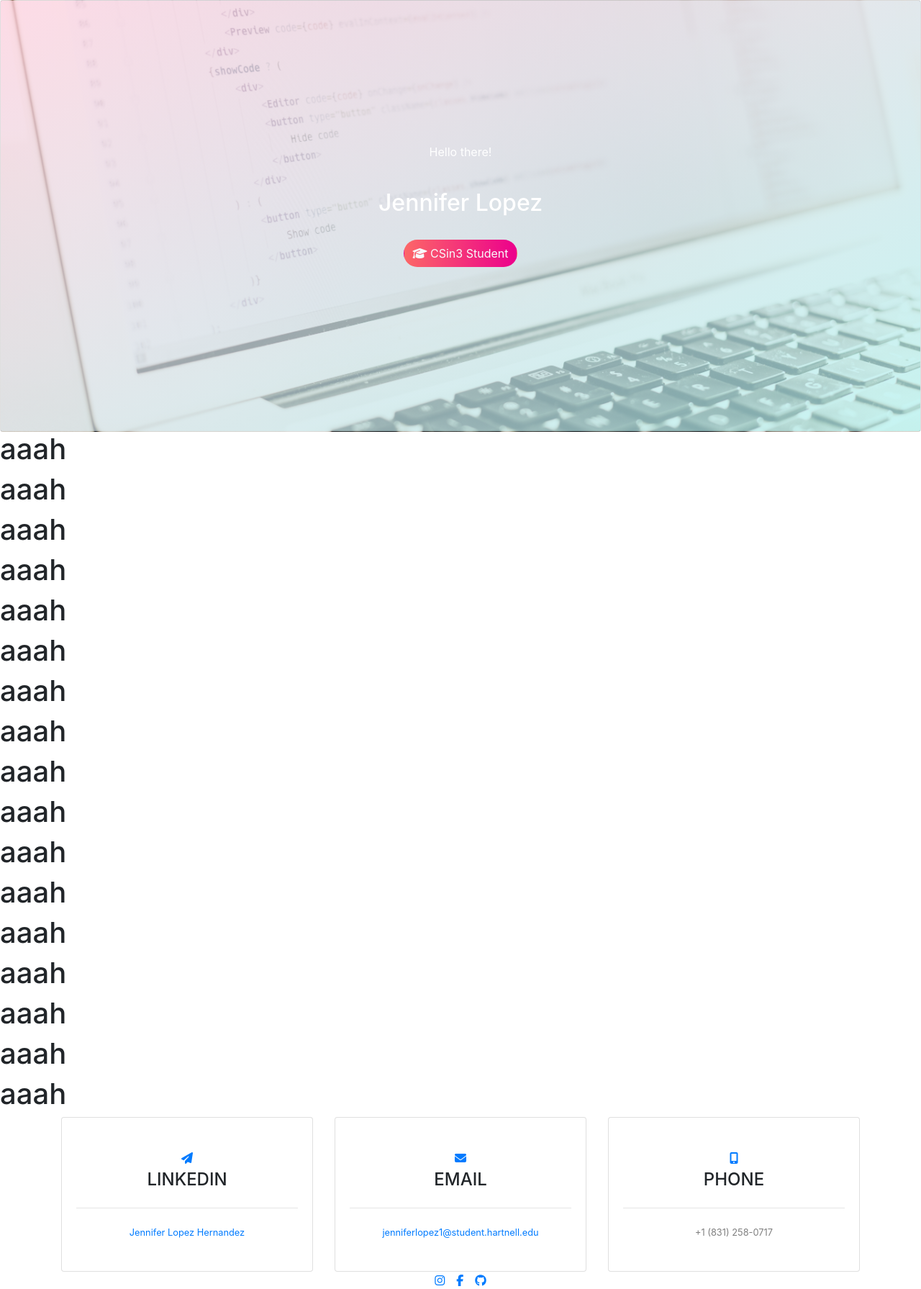
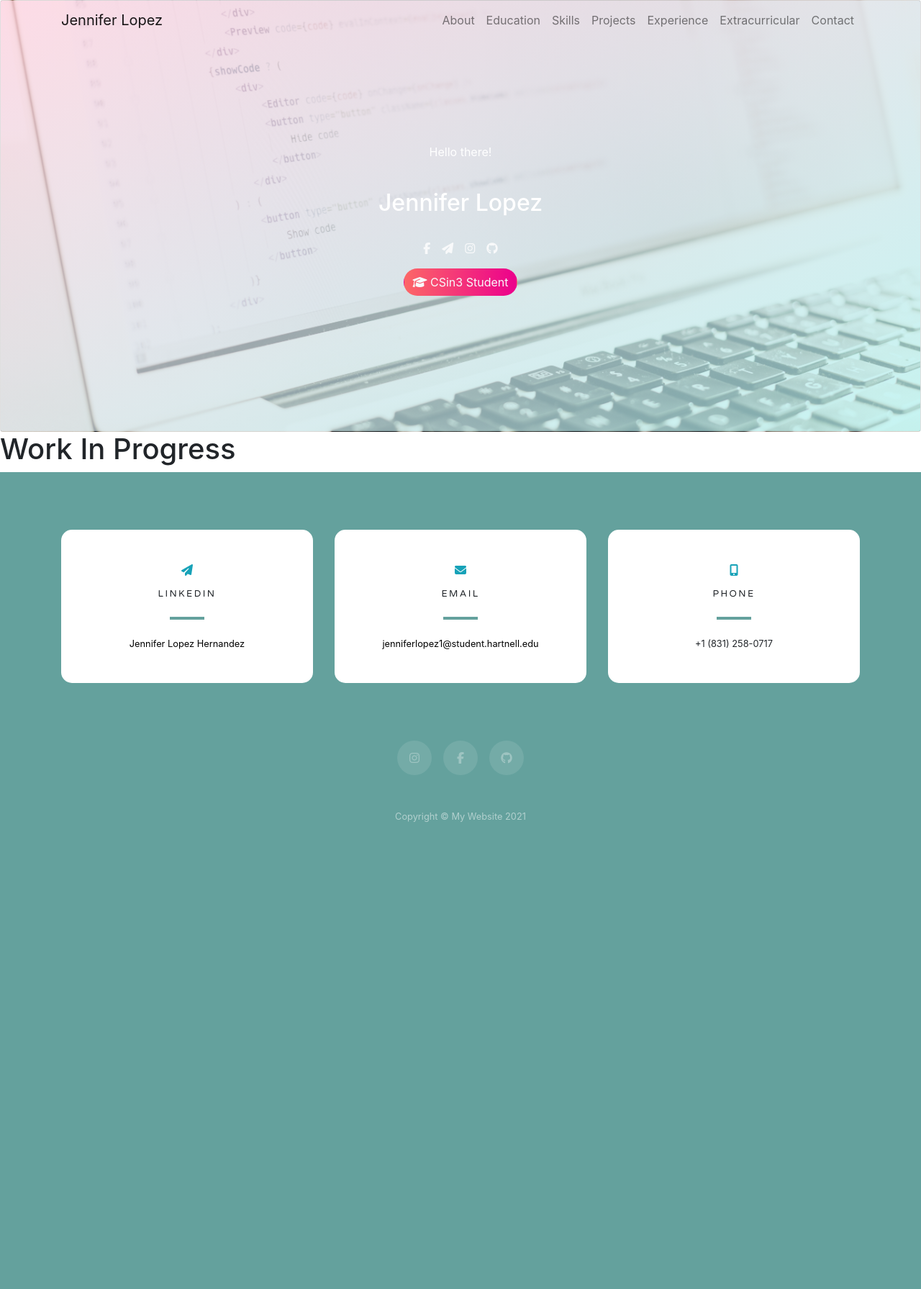
Before and after one commit to Jennifer-464/holder, a PHP site: page / in a window 1280 px wide. Shown: the whole page at 72% size. After the commit the page ends 1142 px from the top, so only its background shows below. Run offline with PHP 8.4, Linux system fonts and the light colour scheme; some libraries are stand-ins or nearby versions.

Commit message:
added contact section

```diff
--- a/css/index.css
+++ b/css/index.css
@@ -1,3 +1,6 @@
+
+
+/*** JUMBOTRON ***/
 .bimage{
     background: linear-gradient(to bottom right,rgba(255, 207, 223, 0.7) 0,rgba(176, 243, 241, 0.7) 100%),url(../img/light.jpg);
     background-repeat: no-repeat;
@@ -18,3 +21,57 @@
     border: 3px solid #eee;
     outline: none;
 }
+
+/*** CONTACT PAGE ***/
+.contact-section {
+    padding: 5rem 0 0;
+    background-color: #64a19d;
+}
+/* Contact Cards */
+.contact-section .card {
+    border: 0;
+    border-radius: 15px;
+}
+
+.contact-section .card h4 {
+    font-size: 0.8rem;
+    font-family: 'Varela Round';
+    text-transform: uppercase;
+    letter-spacing: 0.15rem;
+    padding-top: 10px;
+}
+
+.contact-section .card hr {
+    border-color: #64a19d;
+    border-width: 0.25rem;
+    width: 3rem;
+}
+.contact-section .card a {
+    color: black;
+}
+/* Bottom Social Circles */
+.contact-section .social {
+    margin-top: 5rem;
+}
+
+.contact-section .social a {
+    text-align: center;
+    height: 3rem;
+    width: 3rem;
+    background: rgba(255, 255, 255, 0.1);
+    border-radius: 100%;
+    line-height: 3rem;
+    color: rgba(255, 255, 255, 0.3);
+}
+
+.contact-section .social a:hover {
+    color: rgba(255, 255, 255, 0.5);
+}
+
+
+/*** FOOTER ***/
+footer {
+    padding: 3rem 0;
+    background-color: #64a19d;
+    color:rgba(255, 255, 255, 0.5)
+}
--- a/index.html
+++ b/index.html
@@ -8,89 +8,133 @@
         <link rel="stylesheet" href="https://stackpath.bootstrapcdn.com/bootstrap/4.3.1/css/bootstrap.min.css" integrity="sha384-ggOyR0iXCbMQv3Xipma34MD+dH/1fQ784/j6cY/iJTQUOhcWr7x9JvoRxT2MZw1T" crossorigin="anonymous">
         <!-- Custom fonts for this template -->
         <script src="https://kit.fontawesome.com/73fec961bf.js" crossorigin="anonymous"></script>
-
+        <link href="https://fonts.googleapis.com/css?family=Varela+Round" rel="stylesheet">
+        <!-- Title Bar -->
+        <link rel="icon" type="image/jpg" href="img/square.jpg">
         <title>Jennifer Lopez</title>
     </head>
     <body>
+
+        <!-- Navigation bar -->
+        <nav class="navbar navbar-expand-lg navbar-light fixed-top" id="mainNav">
+            <div class="container">
+                <a class="navbar-brand js-scroll-trigger" href="#page-top"> Jennifer Lopez </a>
+                <!-- Hamburger Menu -->
+                <button class="navbar-toggler navbar-toggler-right" type="button" data-toggle="collapse" data-target="#navbarResponsive" aria-controls="navbarResponsive" aria-expanded="false" aria-label="Toggle navigation">
+                    Menu <i class="fas fa-bars"></i>
+                </button>
+                <!-- Collapse Function -->
+                <div class="collapse navbar-collapse" id="navbarResponsive">
+                    <ul class="navbar-nav ml-auto">
+                        <li class="nav-item">
+                            <a class="nav-link js-scroll-trigger" href="#about">About</a>
+                        </li>
+                        <li class="nav-item">
+                            <a class="nav-link js-scroll-trigger" href="#education">Education</a>
+                        </li>
+                        <li class="nav-item">
+                            <a class="nav-link js-scroll-trigger" href="#skills">Skills</a>
+                        </li>
+                        <li class="nav-item">
+                            <a class="nav-link js-scroll-trigger" href="#projects">Projects</a>
+                        </li>
+                        <li class="nav-item">
+                            <a class="nav-link js-scroll-trigger" href="#experience">Experience</a>
+                        </li>
+                        <li class="nav-item">
+                            <a class="nav-link js-scroll-trigger" href="#extracurricular">Extracurricular</a>
+                        </li>
+                        <li class="nav-item">
+                            <a class="nav-link js-scroll-trigger" href="#contact">Contact</a>
+                        </li>
+                    </ul>
+                </div>
+            </div>
+        </nav>
+
         <!-- Jumbotron -->
         <div class="card card-image bimage">
             <div class="text-white text-center rgba-stylish-strong py-5 px-4">
                 <div id="content">
                     <p class="mb-4 pb-2 px-md-5 mx-md-5">Hello there!</p>
                     <h2 class="card-title h2 my-4 py-2">Jennifer Lopez</h2>
+
+                    <div class="pb-3 d-flex justify-content-center">
+                        <a href="https://www.facebook.com/gothita.hernandez" class="mx-2" target="_blank">
+                          <i class="fab fa-facebook-f text-light"></i>
+                        </a>
+                        <a href="https://www.linkedin.com/in/jelopezh/" class="mx-2" target="_blank">
+                          <i class="fas fa-paper-plane text-light"></i>
+                        </a>
+                        <a href="https://www.instagram.com/jin_jan_jen_/?hl=en" class="mx-2" target="_blank">
+                          <i class="fab fa-instagram text-light"></i>
+                        </a>
+                        <a href="https://github.com/Jennifer-464" class="mx-2" target="_blank">
+                          <i class="fab fa-github text-light"></i>
+                        </a>
+                      </div>
+
                     <a class="btn btn-pink-moon rounded-pill text-light" href="https://csin3.com/" target="_blank"><i class="fas fa-graduation-cap left"></i> CSin3 Student </a>
                 </div>
             </div>
         </div>
-        <h1>aaah</h1>
-        <h1>aaah</h1>
-        <h1>aaah</h1>
-        <h1>aaah</h1>
-        <h1>aaah</h1>
-        <h1>aaah</h1>
-        <h1>aaah</h1>
-        <h1>aaah</h1>
-        <h1>aaah</h1>
-        <h1>aaah</h1>
-        <h1>aaah</h1>
-        <h1>aaah</h1>
-        <h1>aaah</h1>
-        <h1>aaah</h1>
-        <h1>aaah</h1>
-        <h1>aaah</h1>
-        <h1>aaah</h1>
+        <h1> Work In Progress </h1>
 
         <!-- Contact Section -->
         <section id="contact" class="contact-section">
             <div class="container">
 
                 <div class="row">
-
+                    <!-- Card 1 - LinkedIn -->
                     <div class="col-md-4 mb-3 mb-md-0">
                         <div class="card py-4 h-100">
                             <div class="card-body text-center">
-              <i class="fas fa-paper-plane text-primary mb-2"></i>
+                                <i class="fas fa-paper-plane text-info mb-2"></i>
                                 <h4 class="text-uppercase m-0">LinkedIn</h4>
                                 <hr class="my-4">
-              <div class="small text-black-50">
+                                <div class="small text-50">
                                     <a href="https://www.linkedin.com/in/jelopezh/" target="_blank">Jennifer Lopez Hernandez</a>
                                 </div>
                             </div>
                         </div>
                     </div>
-
+                    <!-- Card 2 - Email -->
                     <div class="col-md-4 mb-3 mb-md-0">
                         <div class="card py-4 h-100">
                             <div class="card-body text-center">
-              <i class="fas fa-envelope text-primary mb-2"></i>
+                                <i class="fas fa-envelope text-info mb-2"></i>
                                 <h4 class="text-uppercase m-0">Email</h4>
                                 <hr class="my-4">
-              <div class="small text-black-50">
+                                <div class="small text-50">
                                     <a href="mailto:jelopez-hernandez@csumb.edu"> jenniferlopez1@student.hartnell.edu </a>
                                 </div>
                             </div>
                         </div>
                     </div>
-
+                    <!-- Card 3 - Phone Number -->
                     <div class="col-md-4 mb-3 mb-md-0">
                         <div class="card py-4 h-100">
                             <div class="card-body text-center">
-              <i class="fas fa-mobile-alt text-primary mb-2"></i>
+                                <i class="fas fa-mobile-alt text-info mb-2"></i>
                                 <h4 class="text-uppercase m-0">Phone</h4>
                                 <hr class="my-4">
-              <div class="small text-black-50">+1 (831) 258-0717</div>
+                                <div class="small text-primary-50">+1 (831) 258-0717</div>
                             </div>
                         </div>
                     </div>
                 </div>
 
+                <!-- Bottom Logos -->
                 <div class="social d-flex justify-content-center">
+                    <!-- Instagram -->
                     <a href="https://www.instagram.com/jin_jan_jen_/?hl=en" class="mx-2" target="_blank">
                         <i class="fab fa-instagram"></i>
                     </a>
+                    <!-- Facebook -->
                     <a href="https://www.facebook.com/gothita.hernandez" class="mx-2" target="_blank">
                         <i class="fab fa-facebook-f"></i>
                     </a>
+                    <!-- GitHub -->
                     <a href="https://github.com/Jennifer-464" class="mx-2" target="_blank">
                         <i class="fab fa-github"></i>
                     </a>
@@ -98,5 +142,17 @@
 
             </div>
         </section>
+
+        <!-- Footer -->
+        <footer class="small text-center text-50">
+            <div class="container">
+                Copyright &copy; My Website 2021
+            </div>
+        </footer>
+
+        <!-- Script Links -->
+        <script src="https://code.jquery.com/jquery-3.3.1.slim.min.js" integrity="sha384-q8i/X+965DzO0rT7abK41JStQIAqVgRVzpbzo5smXKp4YfRvH+8abtTE1Pi6jizo" crossorigin="anonymous"></script>
+        <script src="https://cdnjs.cloudflare.com/ajax/libs/popper.js/1.14.7/umd/popper.min.js" integrity="sha384-UO2eT0CpHqdSJQ6hJty5KVphtPhzWj9WO1clHTMGa3JDZwrnQq4sF86dIHNDz0W1" crossorigin="anonymous"></script>
+        <script src="https://stackpath.bootstrapcdn.com/bootstrap/4.3.1/js/bootstrap.min.js" integrity="sha384-JjSmVgyd0p3pXB1rRibZUAYoIIy6OrQ6VrjIEaFf/nJGzIxFDsf4x0xIM+B07jRM" crossorigin="anonymous"></script>
     </body>
 </html>
```
Lines whose indentation alone changed are shown as unchanged.
